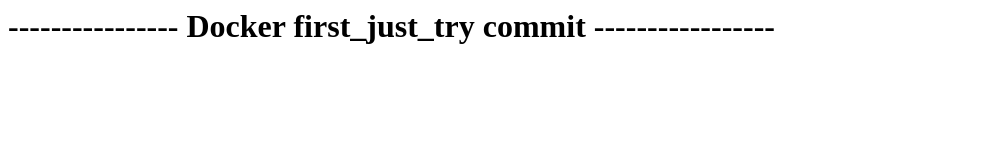
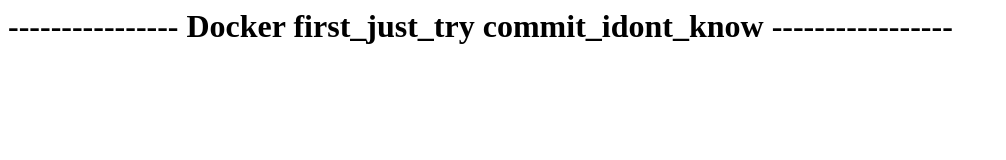
Before and after one commit to kandimallanikhil/containers, a plain HTML site: page index.html in a window 1280 px wide. Shown: the whole page, without its empty margins (0-1006 px from the left). Drawn offline with Linux system fonts and the light colour scheme.

Commit message:
third commit

```diff
--- a/index.html
+++ b/index.html
@@ -1 +1 @@
-<h1> ---------------- Docker first_just_try commit ----------------- </h1>
+<h1> ---------------- Docker first_just_try commit_idont_know ----------------- </h1>
```
